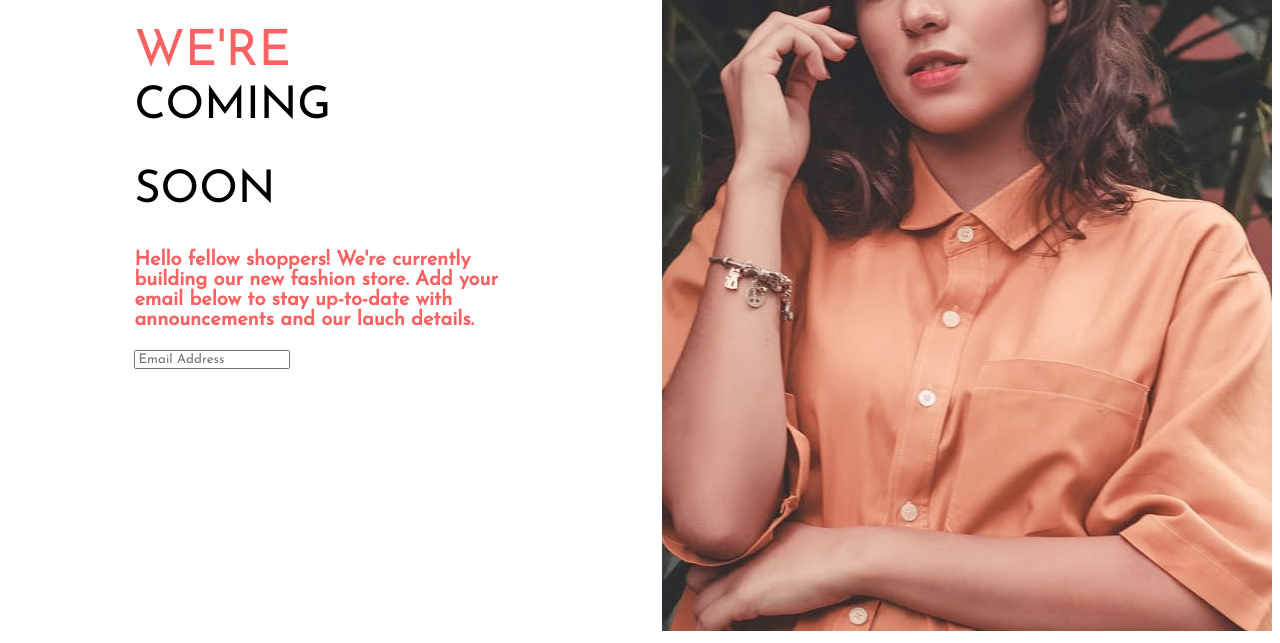
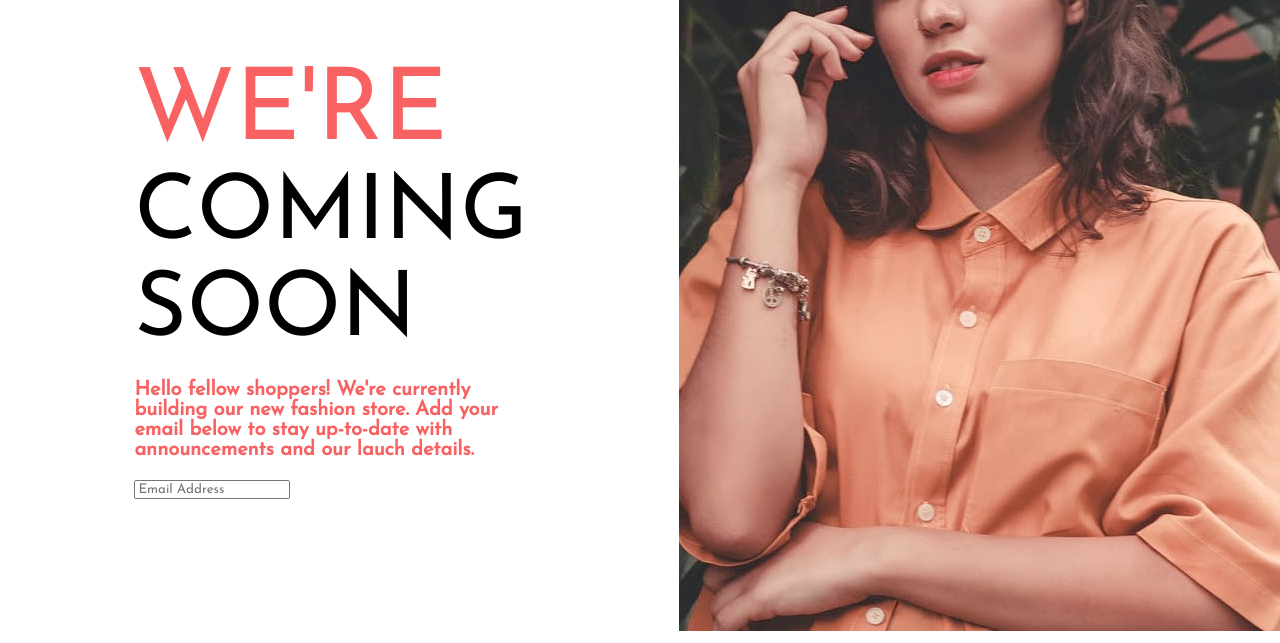
Before and after one commit to bytesandroses/frontend-mentor-challenge-1, a plain HTML site: page index.html in a window 1280 px wide. Shown: the part 177-820 px from the top of the page. Drawn offline with Linux system fonts and the light colour scheme.

Commit message:
Increase font size and modify padding

```diff
--- a/styles/styles.css
+++ b/styles/styles.css
@@ -19,7 +19,7 @@
 
 h1 {
   font-weight: 300;
-  font-size: 50px;
+  font-size: 100px;
   color: hsl(0, 93%, 68%);
   margin-bottom: 0.5%;
   border-bottom: 0;
@@ -28,10 +28,13 @@ h1 {
 
 h2 {
   font-weight: 400;
-  font-size: 45px;
+  font-size: 90px;
   margin-top: 0.5%;
   border-top: 0;
   padding-top: 0.5%;
+  margin-bottom: 0.5%;
+  border-bottom: 0;
+  padding-bottom: 0.5%;
 }
 
 h3 {
```
